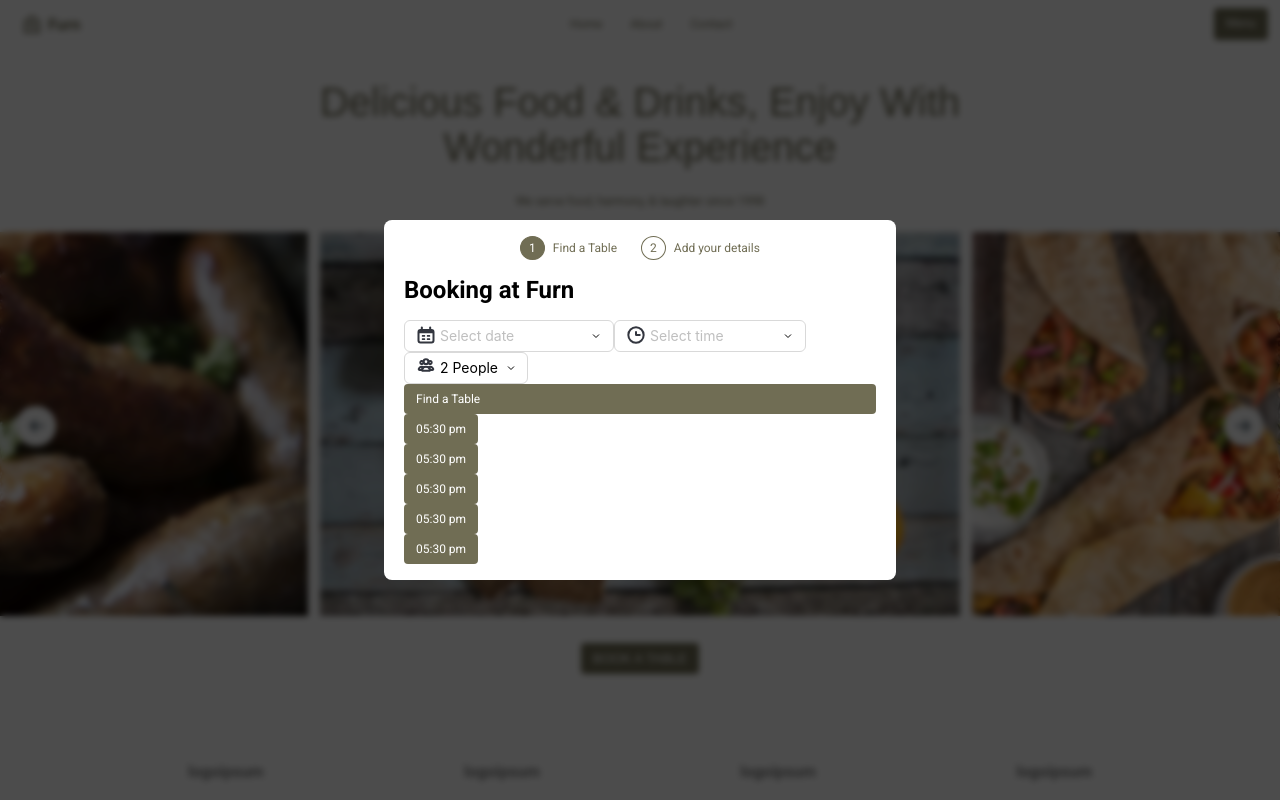
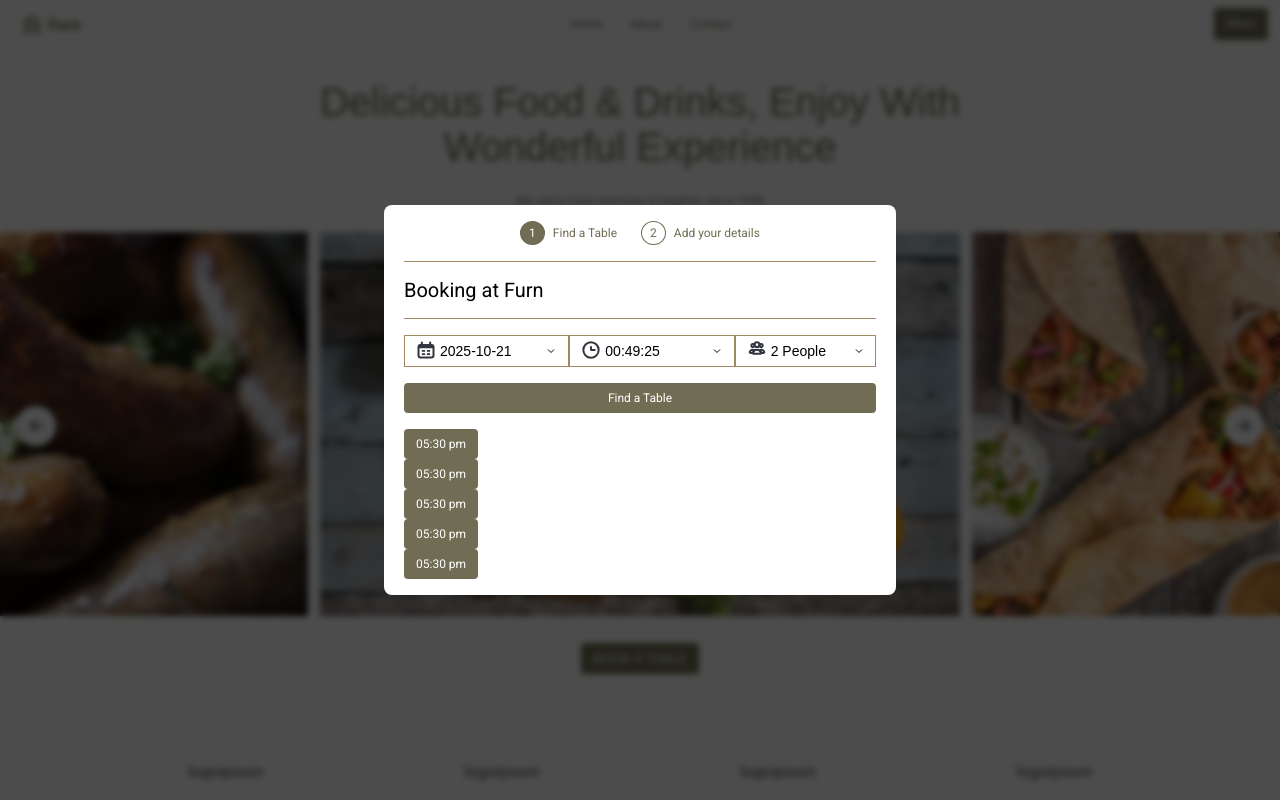
Before and after one commit to zidaneNS/furn-web, a React (Vite) app: page / in a window 1280 px wide. Shown: the top 800 px of the page. Built offline with nearby package versions, Linux system fonts and the light colour scheme; a web font is replaced by a local one.

Commit message:
set default value for date picker

```diff
--- a/package.json
+++ b/package.json
@@ -11,6 +11,7 @@
   },
   "dependencies": {
     "antd": "^5.27.6",
+    "dayjs": "^1.11.18",
     "embla-carousel-autoplay": "^8.6.0",
     "embla-carousel-react": "^8.6.0",
     "react": "^19.1.1",
--- a/src/components/Popup/Popup.css
+++ b/src/components/Popup/Popup.css
@@ -36,3 +36,26 @@
   background-color: var(--color-primary);
   color: #fff;
 }
+
+.popup-title {
+  font-size: var(--font-size-lg);
+  padding: var(--spacing-xl) 0;
+  border-top: 1px solid var(--color-secondary);
+  border-bottom: 1px solid var(--color-secondary);
+  font-weight: normal;
+}
+
+.step-content {
+  display: flex;
+  flex-direction: column;
+  row-gap: var(--spacing-xl);
+}
+
+.detail-input-container {
+  display: flex;
+  width: 100%;
+}
+
+.detail-input-container * {
+  flex: 1;
+}
--- a/src/components/Popup/Popup.tsx
+++ b/src/components/Popup/Popup.tsx
@@ -4,7 +4,8 @@ import groupIcon from '../../assets/icons/icon-group.svg';
 import expandDown from '../../assets/icons/icon-expand-down.svg';
 import { useState } from 'react';
 import './Popup.css';
-import { DatePicker, Select, TimePicker } from 'antd';
+import { ConfigProvider, DatePicker, Select, TimePicker } from 'antd';
+import dayjs from 'dayjs';
 
 interface Step {
   title: string,
@@ -39,8 +40,26 @@ export default function Popup() {
       {steps.indexOf(selectedStep) === 0 && (
         <div className="step-content">
           <div className="detail-input-container">
-            <DatePicker prefix={Icon(dateRange)} suffixIcon={Icon(expandDown)} />
-            <TimePicker prefix={Icon(timeIcon)} suffixIcon={Icon(expandDown)} />
+            <ConfigProvider
+              theme={{
+                token: {
+                  colorBorder: '#A08963',
+                  borderRadius: 0,
+                  fontFamily: 'Nunito, sans-serif'
+                }
+              }}
+            >
+              <DatePicker
+                prefix={Icon(dateRange)}
+                suffixIcon={Icon(expandDown)}
+                defaultValue={dayjs()}
+                disabledDate={(current) => current && current <= dayjs().endOf('day')}
+              />
+              <TimePicker
+                prefix={Icon(timeIcon)}
+                suffixIcon={Icon(expandDown)}
+                defaultValue={dayjs()}
+              />
               <Select
                 prefix={Icon(groupIcon)}
                 suffixIcon={Icon(expandDown)}
@@ -51,6 +70,7 @@ export default function Popup() {
                   {value: '3 People', label: '3 People'},
                 ]}
               />
+            </ConfigProvider>
           </div>
           <div className="cta-button" style={{ width: '100%' }}>Find a Table</div>
 
--- a/src/index.css
+++ b/src/index.css
@@ -71,6 +71,7 @@ html {
   transition: all 0.3s;
   padding: var(--spacing-md) var(--spacing-lg);
   width: fit-content;
+  text-align: center;
 }
 
 .cta-button:hover {
```
Also changed, not shown: 1 other file (tests, documents, lock files or other folders). Lines whose indentation alone changed are shown as unchanged.
